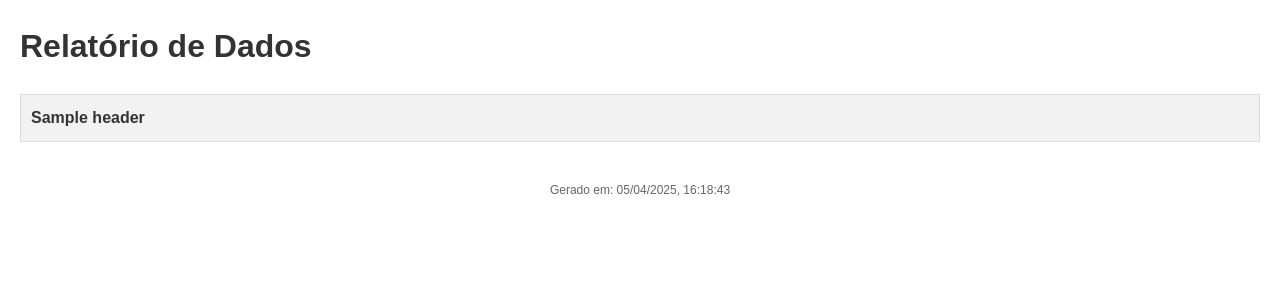
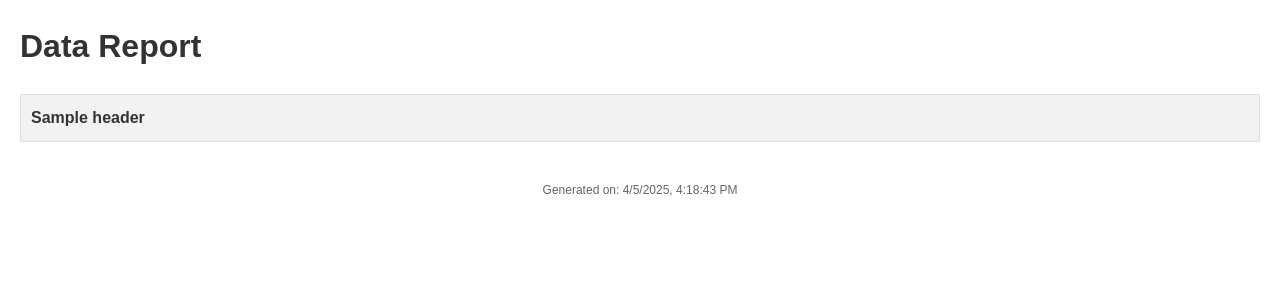
Before and after one commit to Gabrielm3/csvToPdfAndHtml, a Node project: template templates/table.ejs in a window 1280 px wide. Shown: the top 300 px of the page. Run offline with Node 20 templates, Linux system fonts and the light colour scheme; the template is opened without the code that fills it: most values are stand-ins (such as "Sample title", 1, 10 or a date in 2020); lists and menus that the app fills with data are empty.

Commit message:
feat: add new changes

```diff
--- a/package.json
+++ b/package.json
@@ -1,5 +1,5 @@
 {
-  "name": "csv-to-pdf-html",
+  "name": "csvToPdfAndHtml",
   "version": "1.0.0",
   "description": "Application for processing CSV files into HTML and PDF formats",
   "main": "dist/app.js",
--- a/src/services/DataProcessor.ts
+++ b/src/services/DataProcessor.ts
@@ -6,8 +6,8 @@ export class DataProcessor {
       throw new Error("Empty or invalid input data");
     }
 
-    const splitPattern = data.includes("\r\n") ? "\r\n" : "\n";
-    const rows = data.split(splitPattern).filter((row) => row.trim() !== "");
+    const lineDelimiter = data.includes("\r\n") ? "\r\n" : "\n";
+    const rows = data.split(lineDelimiter).filter((row) => row.trim() !== "");
 
     return rows.map((row) => row.split(",").map((cell) => cell.trim()));
   }
--- a/templates/table.ejs
+++ b/templates/table.ejs
@@ -1,9 +1,9 @@
 <!DOCTYPE html>
-<html lang="pt-BR">
+<html lang="en-US">
 <head>
     <meta charset="UTF-8">
     <meta name="viewport" content="width=device-width, initial-scale=1.0">
-    <title>Tabela de Dados</title>
+    <title>Data Table</title>
     <style>
         body {
             font-family: Arial, sans-serif;
@@ -46,7 +46,7 @@
     </style>
 </head>
 <body>
-    <h1>Relatório de Dados</h1>
+    <h1>Data Report</h1>
     <div class="table-container">
         <table>
             <thead>
@@ -68,7 +68,7 @@
         </table>
     </div>
     <div class="footer">
-        Gerado em: <%= new Date().toLocaleString('pt-BR') %>
+        Generated on: <%= new Date().toLocaleString('en-US') %>
     </div>
 </body>
 </html>
```
Also changed, not shown: README.md, 2 other files.
